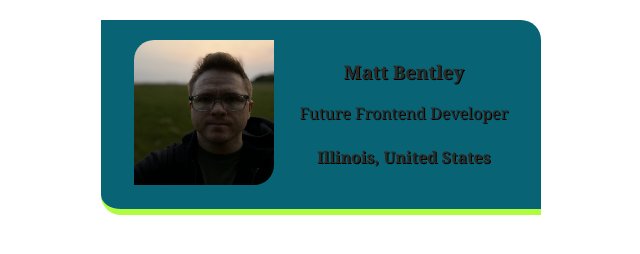
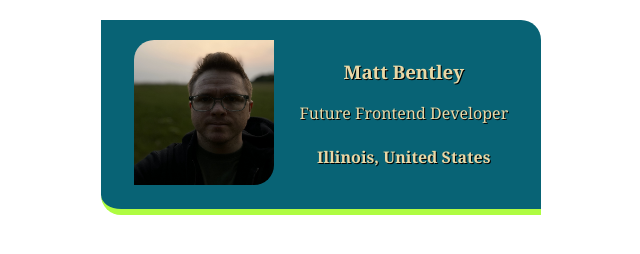
Before and after one commit to Jant-Cantley/business-card, a website built with Vite: page index.html in a window 1280 px wide. Shown: the whole page, without its empty margins (319-959 px from the left). Built offline with nearby package versions, Linux system fonts and the light colour scheme.

Commit message:
Update styles.css

```diff
--- a/styles.css
+++ b/styles.css
@@ -19,7 +19,7 @@ body {
     text-shadow: 1px 1px 0px black;
     border-radius: 0 20px;
     background: #086375;
-    color: #2b2c28;
+    color: #e9d8a6;
     border-bottom: 6px solid #affc41;
     animation-name: example;
     animation-duration: 5s;
```
